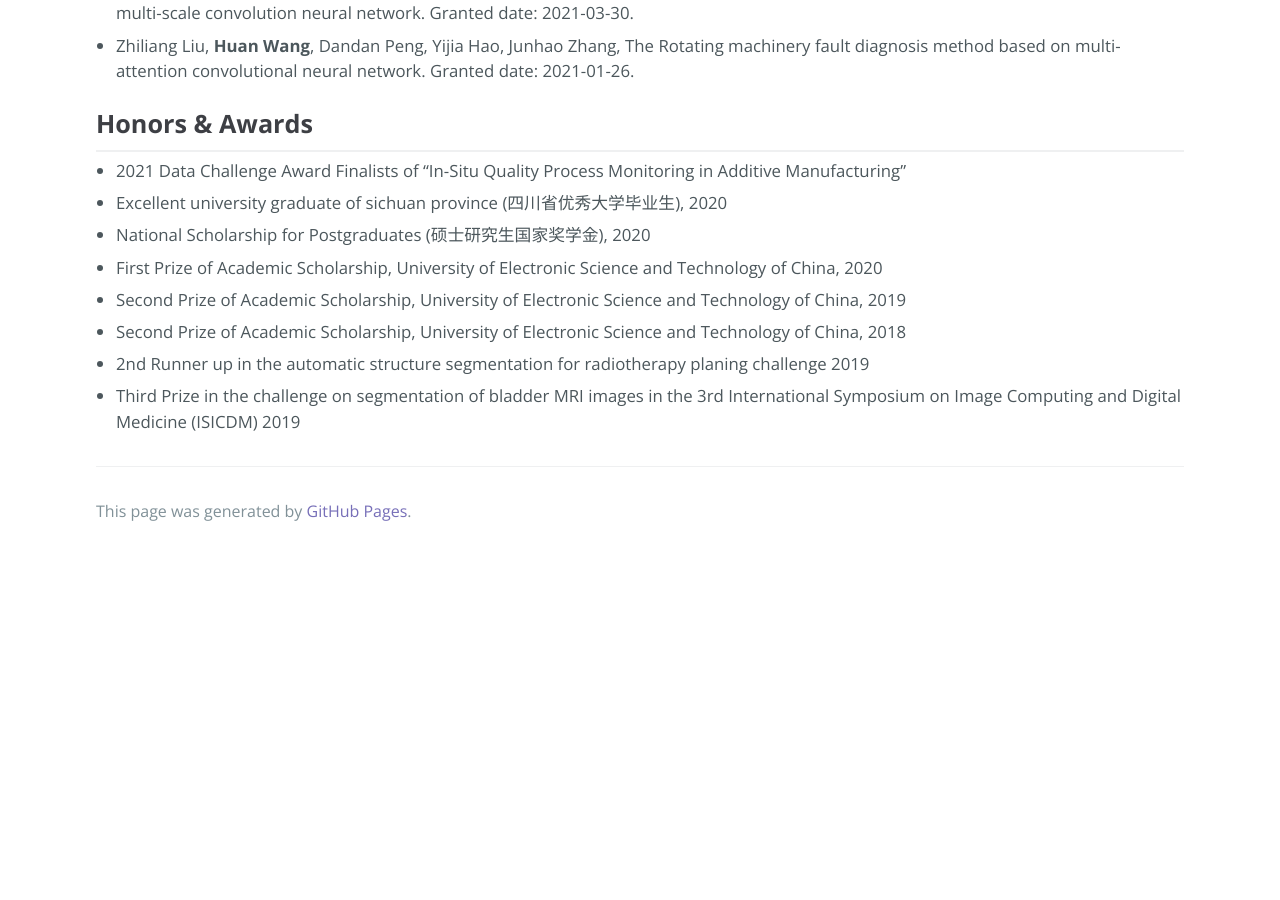
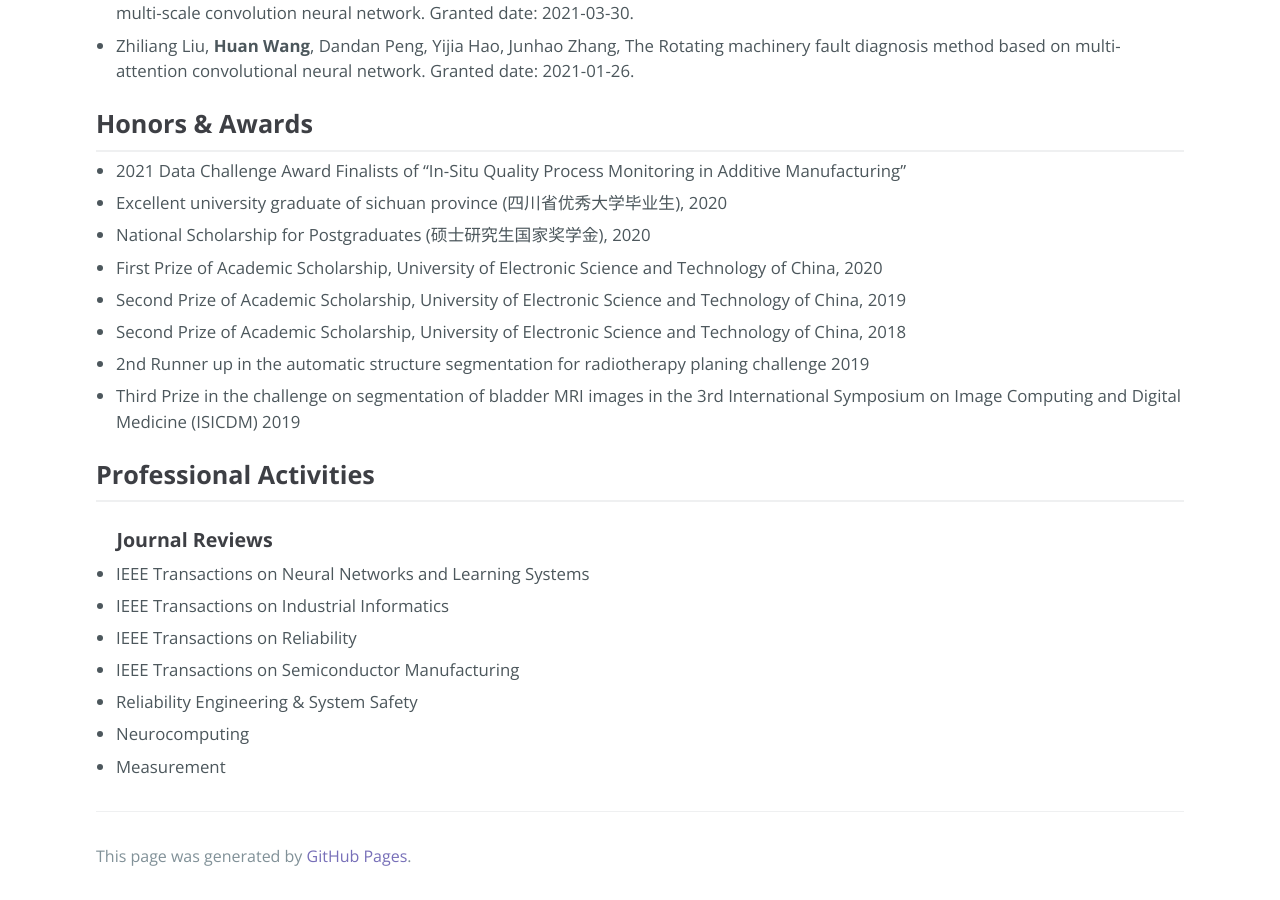
Before and after one commit to WH-HuanWang/WH-HuanWang.github.io, a Jekyll site: the page built from index.md, in a window 1280 px wide and 900 px high, scrolled down 3751 px. Built offline with Jekyll 4.4.1, drawn with Linux system fonts in a browser that asks for light colours; before the commit the page ends 4306 px from its top, so only the background shows below that.

Commit message:
Update index.md

```diff
--- a/index.md
+++ b/index.md
@@ -107,3 +107,15 @@ B.S. Mechanical design, manufacturing and automation, School of mechanical and e
 * Second Prize of Academic Scholarship, University of Electronic Science and Technology of China, 2018
 * 2nd Runner up in the automatic structure segmentation for radiotherapy planing challenge 2019
 * Third Prize in the challenge on segmentation of bladder MRI images in the 3rd International Symposium on Image Computing and Digital Medicine (ISICDM) 2019
+
+## <b>Professional Activities</b>
+* * *
+### &nbsp;&nbsp;&nbsp; <b>Journal Reviews</b>
+
+* IEEE Transactions on Neural Networks and Learning Systems
+* IEEE Transactions on Industrial Informatics
+* IEEE Transactions on Reliability
+* IEEE Transactions on Semiconductor Manufacturing
+* Reliability Engineering & System Safety
+* Neurocomputing
+* Measurement
```
